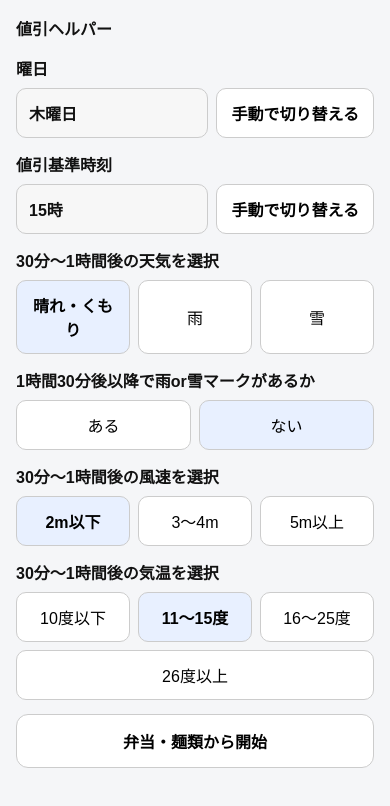
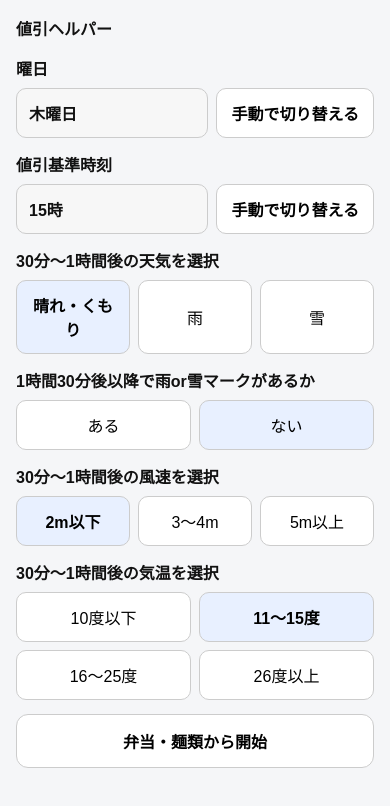
Before and after one commit to doribar/nebiki-helper, a React (Vite) app: page / in a window 390 px wide. Shown: the top 806 px of the page. Built offline with nearby package versions, Linux system fonts and the light colour scheme.

Commit message:
phone test

```diff
--- a/src/components/screens/StartScreen.tsx
+++ b/src/components/screens/StartScreen.tsx
@@ -151,6 +151,7 @@ type SegmentedProps<T extends string> = {
   value: T;
   options: { value: T; label: string }[];
   onChange: (next: T) => void;
+  columns?: number;
 };
 
 function SegmentedSelector<T extends string>({
@@ -158,20 +159,26 @@ function SegmentedSelector<T extends string>({
   value,
   options,
   onChange,
+  columns = options.length,
 }: SegmentedProps<T>) {
   return (
     <div style={{ marginBottom: 14 }}>
       <div style={{ fontWeight: 700, marginBottom: 8 }}>{label}</div>
 
-      <div style={{ display: "flex", gap: 8, flexWrap: "wrap" }}>
+      <div
+        style={{
+          display: "grid",
+          gridTemplateColumns: `repeat(${columns}, minmax(0, 1fr))`,
+          gap: 8,
+        }}
+      >
         {options.map((option) => (
           <button
             key={option.value}
             type="button"
             onClick={() => onChange(option.value)}
             style={{
-              flex: 1,
-              minWidth: 90,
+              width: "100%",
               padding: 12,
               borderRadius: 10,
               border: "1px solid #ccc",
@@ -426,6 +433,7 @@ export function StartScreen({
   label={weatherGuideText.tempGuide}
   value={sessionDraft.weather.tempLevel}
   options={TEMP_OPTIONS}
+  columns={2}
   onChange={(next) =>
     onChangeSessionDraft({
       weather: { ...sessionDraft.weather, tempLevel: next },
```
Lines whose indentation alone changed are shown as unchanged.
